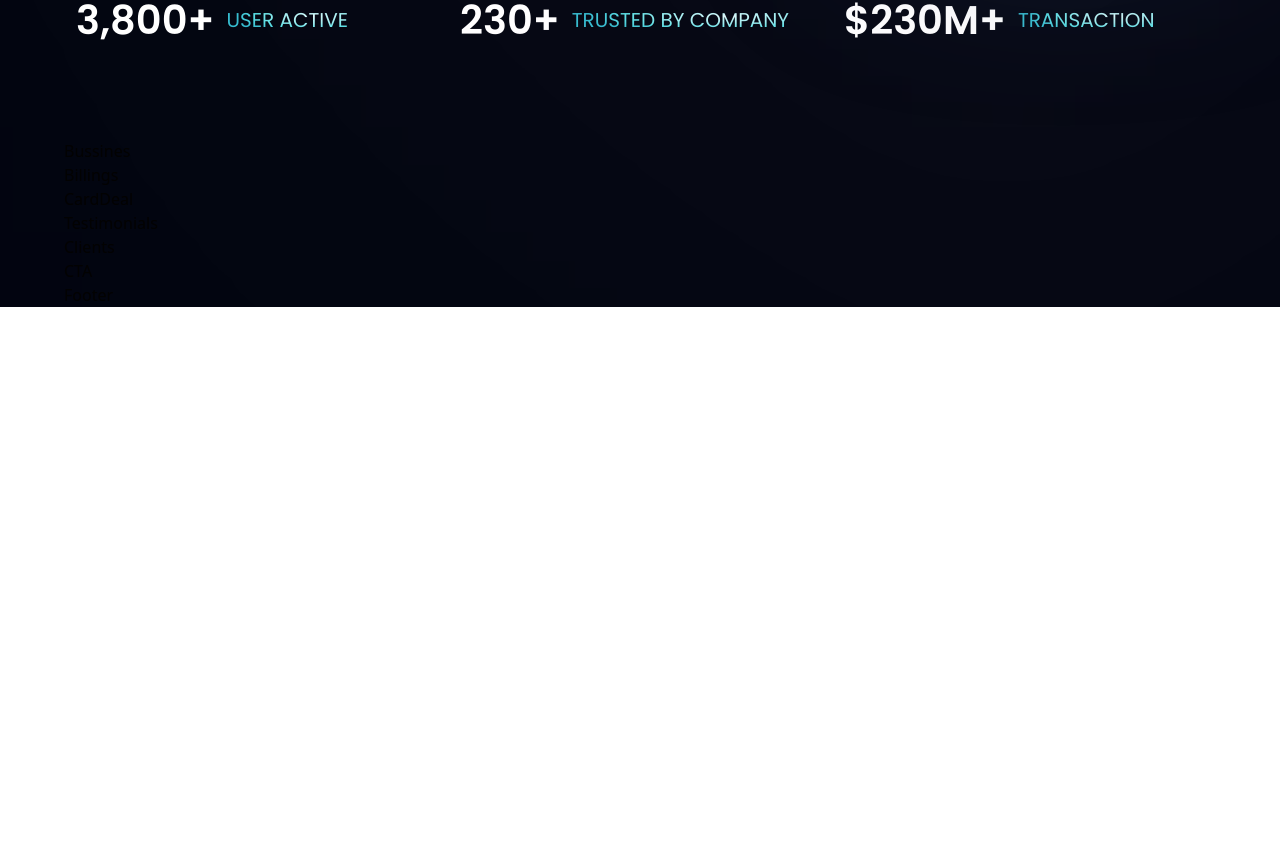
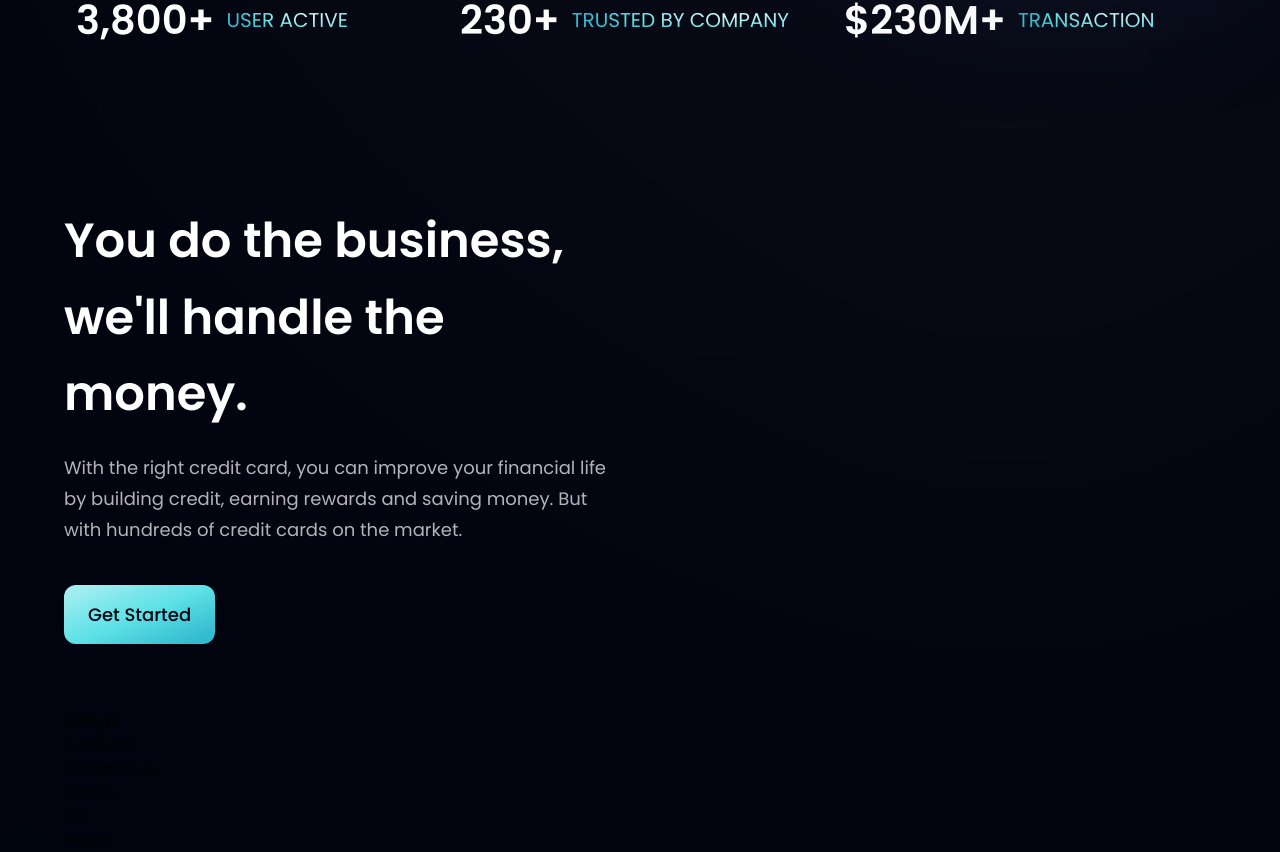
Before and after one commit to IvoGarraza/modern_website_with_tailwind, a React (Vite) app: page / in a window 1280 px wide. Shown: the part 778-1630 px from the top of the page. Before the commit the page ends 1085 px from the top, so only its background shows below. Built offline with nearby package versions, Linux system fonts and the light colour scheme.

Commit message:
start bussiness section

```diff
--- a/src/components/Bussines.jsx
+++ b/src/components/Bussines.jsx
@@ -1,8 +1,29 @@
 import React from 'react'
+import {features} from '../constants'
+import styles, {layout} from '../style'
+import Button from './Button'
+
+const FeaturesCard = () =>(
+  <div>
+
+  </div>
+)
 
 const Bussines = () => {
   return (
-    <div>Bussines</div>
+    <section id="features" className={layout.section}>
+      <div className={layout.sectionInfo}>
+        <h2 className={styles.heading2}>You do the business,<br className='sm:block hidden'/>
+         we'll handle the money.</h2>
+         <p className={`${styles.paragraph} max-w-[470] mt-5`}>With the right credit card, you can improve your financial life by building credit, earning rewards and saving money. But with hundreds of credit cards on the market.</p>
+         <Button styles='mt-10'/>
+      </div>
+      <div className={`${layout.sectionImg} flex-col`}>
+        {features.map((features, index)=>(
+          <FeaturesCard key={features.id} {...features}/>
+        ))}
+      </div>
+    </section>
   )
 }
 
--- a/src/components/Button.jsx
+++ b/src/components/Button.jsx
@@ -1,8 +1,10 @@
 import React from 'react'
 
-const Button = () => {
+const Button = ({styles}) => {
   return (
-    <div>Button</div>
+    <button type="button" className={`py-4 px-6 bg-blue-gradient font-poppins font-medium text-[18px] text-primary outline-none ${styles} rounded-xl mt-10`}>
+      Get Started
+    </button>
   )
 }
 
```
